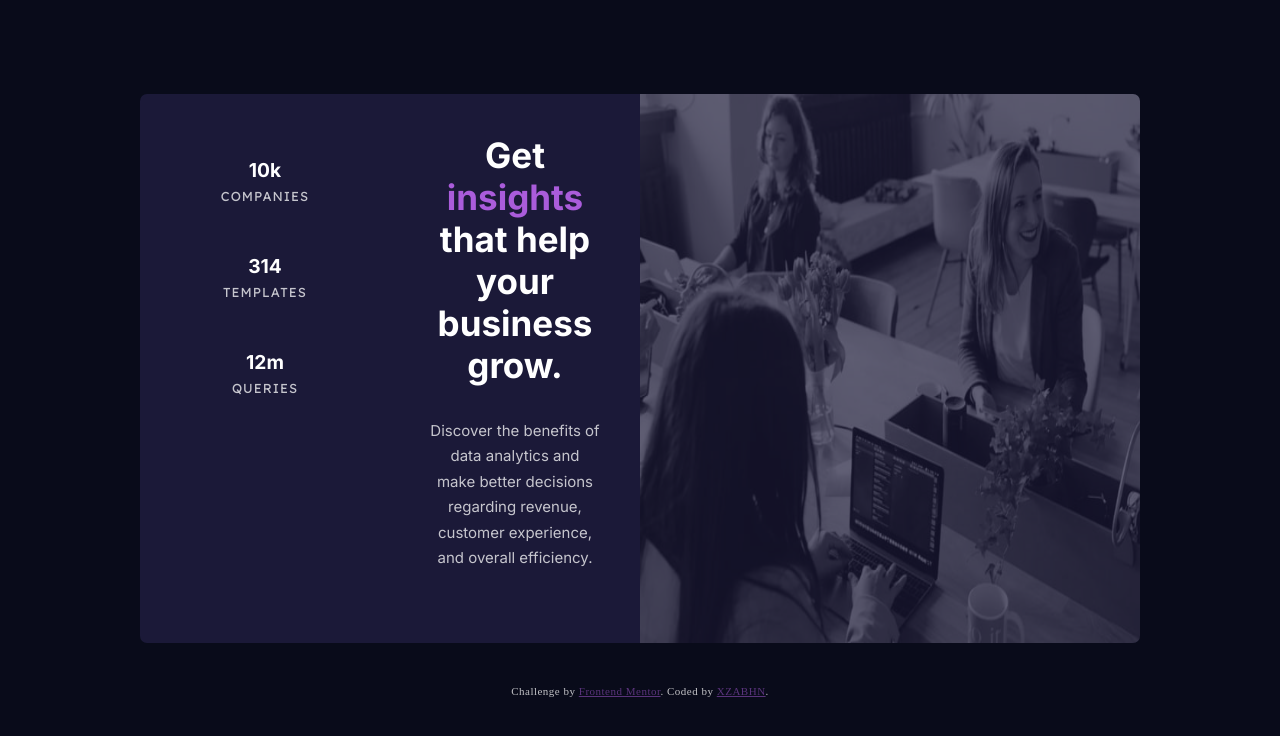
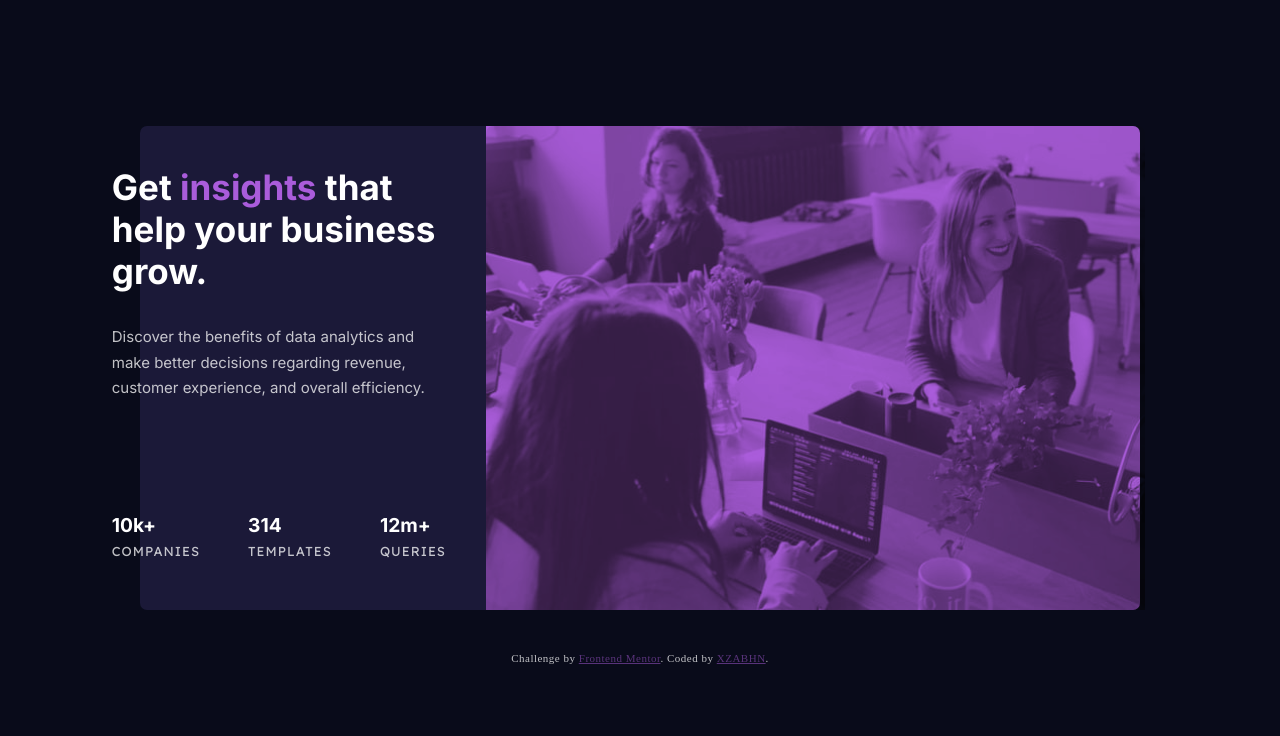
Before and after one commit to Awesauban/responsive-card, a plain HTML site: page index.html in a window 1280 px wide. Drawn offline with Linux system fonts and the light colour scheme.

Commit message:
some new lines

```diff
--- a/index.html
+++ b/index.html
@@ -15,31 +15,42 @@
   </head>
 
   <body>
-    <article class="card">
+    <main class="card">
 
-      <img src="./images/image-header-mobile.jpg" alt="An image of three adult women in an office.">
+      <div class="side-image">
+        <img srcset="./images/image-header-mobile.jpg,
+                    ./images/image-header-desktop.jpg"
+             src="./images/image-header-mobile.jpg"
+             alt="An image of
+        three adult women in an office.">
+      </div>
 
-      <header class="card-info">
-        <h1 class="page-info">Get <code id="insights">insights</code> that help
+      <div class="card-info">
+        <div class="main-page">
+          <h1 class="page-info">Get <code id="insights">insights</code> that help
           your business grow.</h1>
-        <p class="subpage-info">Discover the benefits of data analytics and make better decisions regarding revenue, customer experience, and overall efficiency.</p>
-      </header>
+          <p class="subpage-info">Discover the benefits of data analytics and make better decisions
+          regarding revenue, customer experience, and overall efficiency.</p>
+        </div>
 
-      <ul class="card-info stats-tab">
         <ul class="info">
-          <li><strong>10k</strong></li>
-          <li class="stats-text">companies</li>
+          <li class="info-tab">
+            <strong>10k+</strong>
+            <span class="stats-text">companies</span>
+          </li>
+
+          <li class="info-tab">
+            <strong>314</strong>
+            <span class="stats-text">templates<span>
+          </li>
+
+          <li class="info-tab">
+            <strong>12m+</strong>
+            <span class="stats-text">queries</span>
+          </li>
         </ul>
-        <ul class="info">
-          <li><strong>314</strong></li>
-          <li class="stats-text">templates</li>
-        </ul>
-        <ul class="info">
-          <li><strong>12m</strong></li>
-          <li class="stats-text">queries</li>
-        </ul>
-      </ul>
-    </article>
+      </div>
+    </main>
 
      <footer class="attribution">
       Challenge by <a href="https://www.frontendmentor.io?ref=challenge" target="_blank">Frontend Mentor</a>.
--- a/style.css
+++ b/style.css
@@ -20,13 +20,21 @@ body {
     border-radius: 7px;
 }
 
-img {
-    opacity: 0.3;
-    width: 100%;
-    border-radius: 7px 7px 0px 0px;
+.side-image {
+	background-color: hsl(277, 64%, 61%);
+	border-radius: 7px 7px 0 0;
 }
 
-.card-info {
+img {
+	/*width: 100%;
+    height: 100%;
+    object-fit: cover;*/
+	mix-blend-mode: multiply;
+	opacity: 0.7;
+    border-radius: 7px 7px 0 0;
+}
+
+.main-page {
     text-align: center;
     padding: 2.5rem;
 }
@@ -51,6 +59,7 @@ img {
 	font-size: 0.9375rem;
 	line-height: 1.7;
 	margin: 2rem 0px;
+
 }
 
 .stats-tab {
@@ -58,15 +67,21 @@ img {
 }
 
 .info {
+	text-align: center;
+    padding: 2.5rem;
+    text-align: center;
+}
+
+.info-tab {
+	list-style-type: none;
 	font-size: 1.2rem;
 	padding: 1.5rem;
 }
 
-li {
+strong {
 	color: hsl(0, 0%, 100%);
 	font-family: inter, sans-serif;
 	font-weight: 700;
-	list-style-type: none;
 }
 
 .stats-text {
@@ -75,6 +90,7 @@ li {
 	font-weight: 400;
 	font-variant: small-caps;
 	letter-spacing: 1px;
+	display: block;
 }
 .attribution {
 	font-size: 11px;
@@ -89,31 +105,38 @@ li {
 	color:hsla(277, 64%, 61%, 0.5);
 }
 
-@media screen and (min-width: 375px) {
-	/*body {
-		flex-direction: row;
-		justify-content: center;
-		align-items: center;
-	}*/
+@media screen and (min-width: 900px) {
 	.card {
 		display: flex;
 		flex-direction: row-reverse;
-		max-width: 1000px;
+	}
+
+	.side-image {
+		flex-basis: 50%;
+		border-radius: 0 7px 7px 0;
+		background-color: hsl(277, 64%, 61%);
+	}
+
+	.card-info {
+		flex-basis: 50%;
 	}
 
 	img {
-		flex-basis: 500px;
-		width: 50%;
-		border-radius: 0 7px 7px 0;
-	/*	flex-flow: flex-left;*/
+		object-fit: cover;
+		mix-blend-mode: multiply;
+		min-height: 100%;
+		min-width: auto;
 	}
 
- 	.card-info{
- 		flex-basis: 250px;
- 	}
+	.info {
+		display: flex;
+		flex-direction: row;
+		text-align: left;
+		padding: 1rem;
+	}
 
-	.stats-tab {
-		flex-basis: 250px;
+	.main-page {
+		text-align: left;
+	}
 
-	}
 }
```
